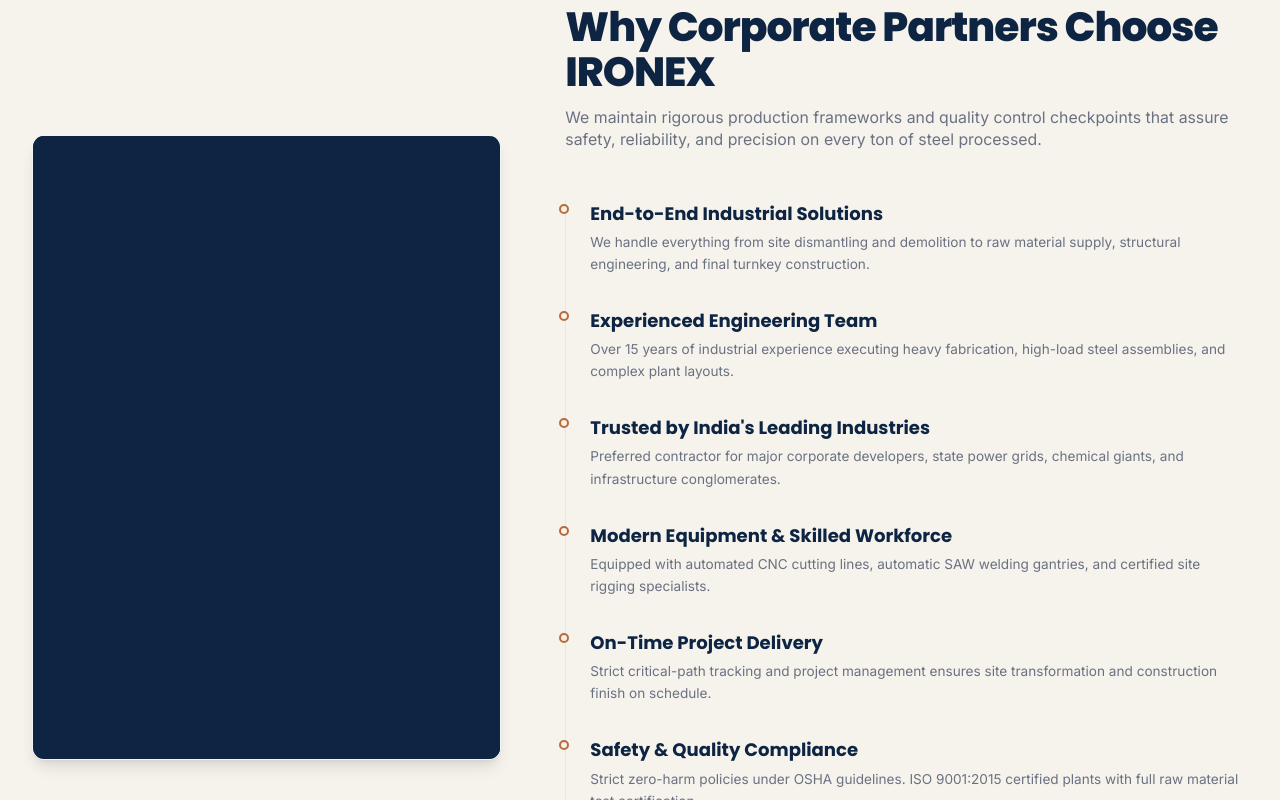
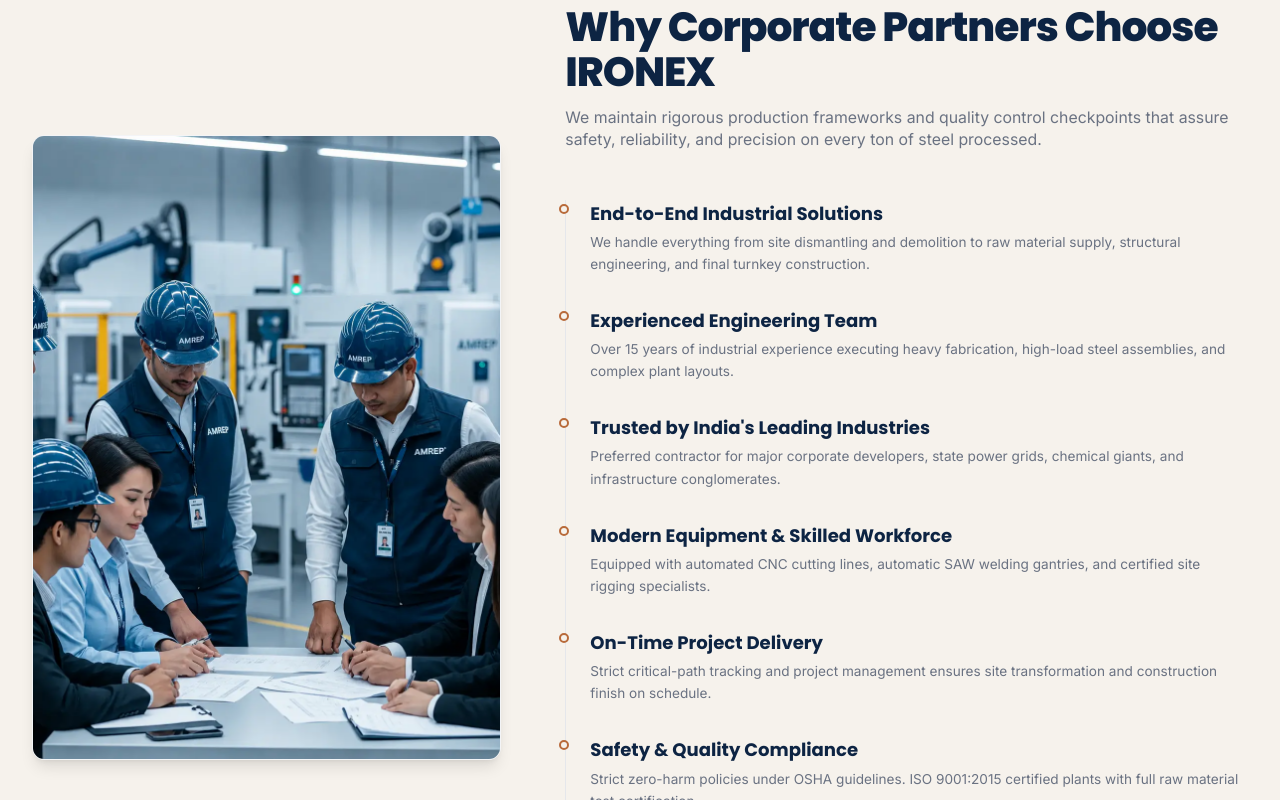
Before and after one commit to NextGen-Digital-Services/ironex-steel-and-infra-llp-final, a React (Vite) app: page / in a window 1280 px wide. Shown: the part 5180-5980 px from the top of the page. Built offline with nearby package versions, Linux system fonts and the light colour scheme.

Commit message:
hpme page update

```diff
--- a/src/pages/Home.tsx
+++ b/src/pages/Home.tsx
@@ -37,6 +37,7 @@
 import portCard1Img from '../assets/images/Card202/card1_result.webp';
 import portCard2Img from '../assets/images/Card202/card2_result.webp';
 import portCard3Img from '../assets/images/Card202/card3_result.webp';
+import chooseUsImg from '../assets/images/Card202/card11_result.webp';
 
 export default function Home() {
   const { setIsQuoteOpen } = useModal();
@@ -525,11 +526,10 @@
             <div className="lg:col-span-5 hidden lg:block">
               <div className="rounded-xl overflow-hidden shadow-lg border border-gray-100 bg-white relative">
                 <img
-                  src={pebImg}
+                  src={chooseUsImg}
                   alt="Industrial construction framing steel structural check"
                   className="w-full object-cover aspect-[3/4]"
                 />
-                <div className="absolute inset-0 bg-primary bg-opacity-20" />
               </div>
             </div>
 
```
